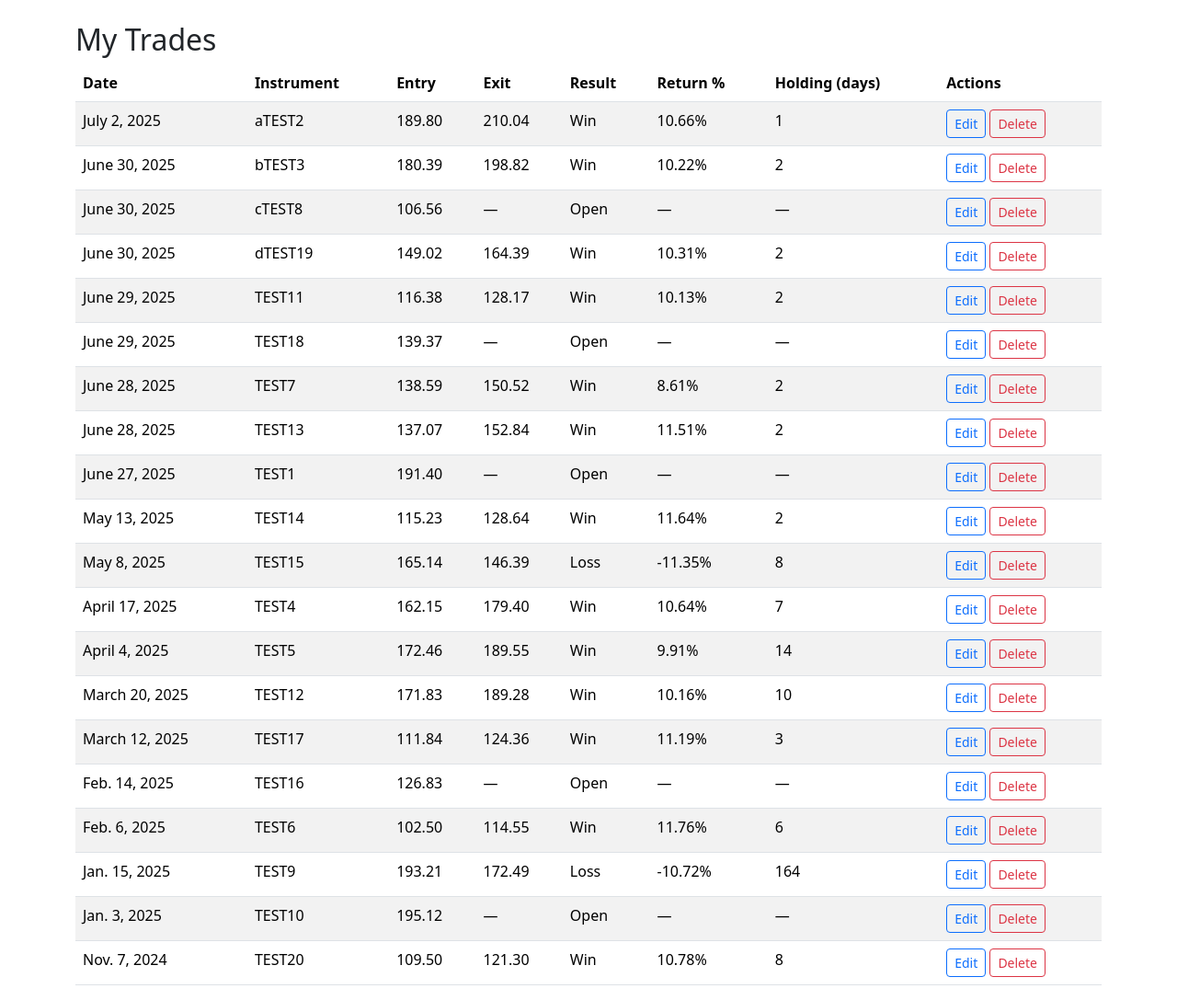
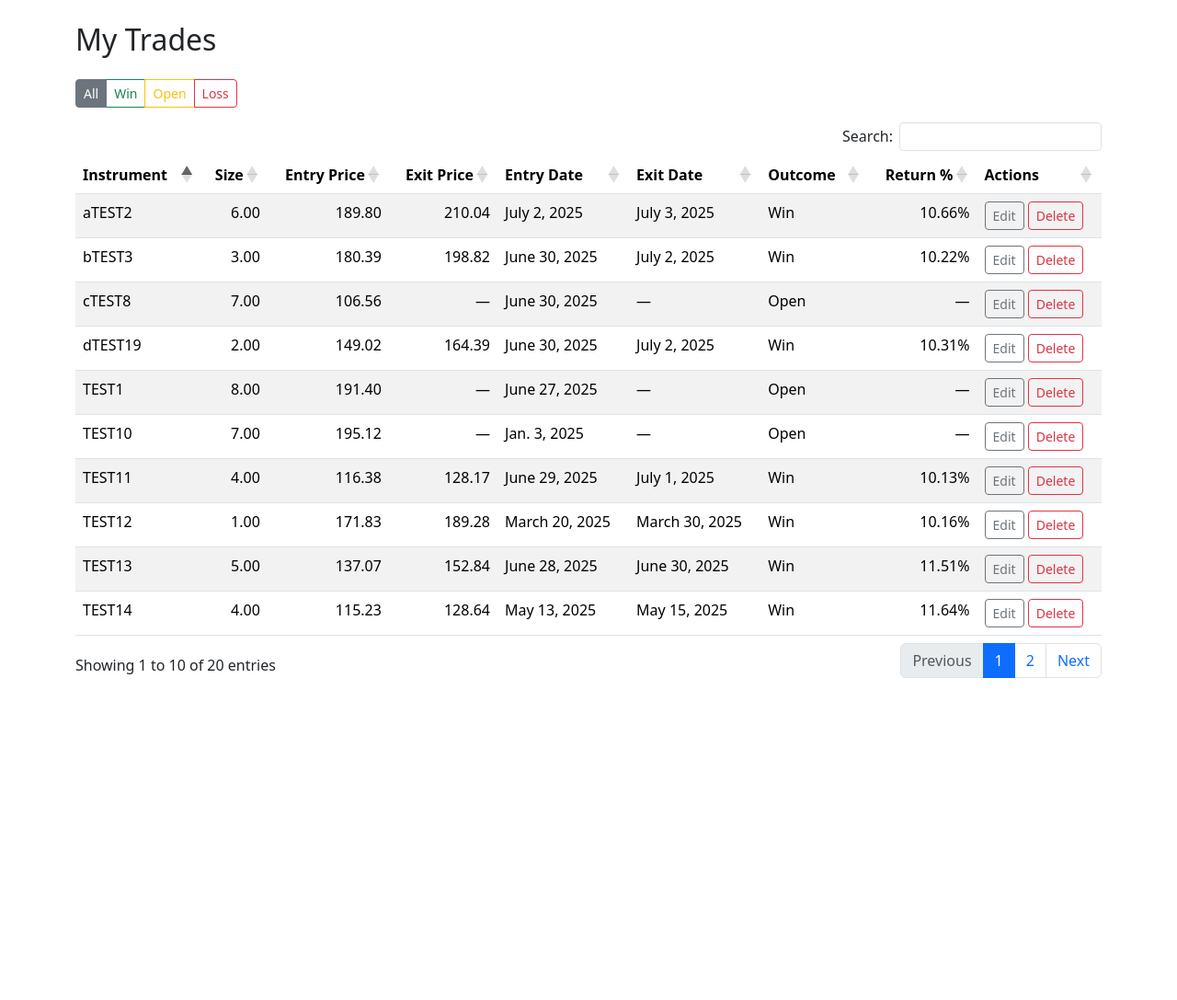
Before and after one commit to carlssonanton87/milestone-project-3, a Django app: page /trades/ in a window 1280 px wide. Shown: the part 56-1143 px from the top of the page at 92% size. After the commit the page ends 793 px from the top, so only its background shows below. Run offline with Django 5.2, Linux system fonts and the light colour scheme; a user stored in the database is signed in; data comes from the database, SQL or seed files in the repository; both versions use the stored data as it was after the commit; some libraries are stand-ins or nearby versions.

Commit message:
Added sorting and filter buttons in trade list

```diff
--- a/trades/templates/trades/base.html
+++ b/trades/templates/trades/base.html
@@ -12,6 +12,8 @@
     <!-- ✅ Bootstrap Icons -->
     <link rel="stylesheet" href="https://cdn.jsdelivr.net/npm/bootstrap-icons@1.10.5/font/bootstrap-icons.css">
 
+    <!-- Allow pages to inject page-specific CSS here -->
+    {% block extra_css %}{% endblock %}
 </head>
 <style>
 
@@ -128,5 +130,8 @@
 <!-- Chart.js -->
 <script src="https://cdn.jsdelivr.net/npm/chart.js"></script>
 
+  <!-- Allow pages to inject page-specific JS here -->
+  {% block extra_js %}{% endblock %}
+
 </body>
 </html>
--- a/trades/templates/trades/dashboard.html
+++ b/trades/templates/trades/dashboard.html
@@ -240,8 +240,8 @@ if (params.get('range') === 'all') {
     const start = values[0];
     const end = values[1];
 
-    // startLabel.textContent = new Date(start).toISOString().split('T')[0];
-    // endLabel.textContent = new Date(end).toISOString().split('T')[0];
+     startLabel.textContent = new Date(start).toISOString().split('T')[0];
+     endLabel.textContent = new Date(end).toISOString().split('T')[0];
 
     const params = new URLSearchParams(window.location.search);
     params.set('start', start);
--- a/trades/templates/trades/trade_list.html
+++ b/trades/templates/trades/trade_list.html
@@ -1,31 +1,66 @@
 {% extends 'trades/base.html' %}
 
+{% block extra_css %}
+<link
+  rel="stylesheet"
+  href="https://cdn.datatables.net/1.13.6/css/dataTables.bootstrap5.min.css"/>
+{% endblock %}
+
 {% block content %}
-<h2>My Trades</h2>
+<h2 class="mb-4">My Trades</h2>
 
-<table class="table table-striped table-hover">
+<!-- ─────────── Outcome Filter Buttons ─────────── -->
+<div class="mb-3">
+  <div class="btn-group" role="group" aria-label="Outcome filter">
+    <!-- data-outcome="" clears the filter -->
+    <button type="button"
+            class="btn btn-sm btn-outline-secondary active"
+            data-outcome="">
+      All
+    </button>
+    <button type="button"
+            class="btn btn-sm btn-outline-success"
+            data-outcome="Win">
+      Win
+    </button>
+    <button type="button"
+            class="btn btn-sm btn-outline-warning"
+            data-outcome="Open">
+      Open
+    </button>
+    <button type="button"
+            class="btn btn-sm btn-outline-danger"
+            data-outcome="Loss">
+      Loss
+    </button>
+  </div>
+</div>
+
+<table id="trades-table" class="table table-striped">
   <thead>
     <tr>
-            <th>Date</th>
       <th>Instrument</th>
-            <th>Entry</th>
-            <th>Exit</th>
-            <th>Result</th>
-            <th>Return %</th>
-            <th>Holding (days)</th>
+      <th class="text-end">Size</th>
+      <th class="text-end">Entry Price</th>
+      <th class="text-end">Exit Price</th>
+      <th>Entry Date</th>
+      <th>Exit Date</th>
+      <th>Outcome</th>
+      <th class="text-end">Return %</th>
       <th>Actions</th>
     </tr>
-
   </thead>
   <tbody>
     {% for trade in trades %}
     <tr>
+      <td>{{ trade.instrument }}</td>
+      <td class="text-end">{{ trade.position_size }}</td>
+      <td class="text-end">{{ trade.entry_price }}</td>
+      <td class="text-end">{{ trade.exit_price|default:"—" }}</td>
       <td>{{ trade.entry_date }}</td>
-            <td>{{ trade.instrument }}</td>
-            <td>{{ trade.entry_price }}</td>
-            <td>{{ trade.exit_price|default:"—" }}</td>
+      <td>{{ trade.exit_date|default:"—" }}</td>
       <td>{{ trade.outcome|capfirst }}</td>
-            <td>
+      <td class="text-end">
         {% if trade.return_percent %}
           {{ trade.return_percent|floatformat:2 }}%
         {% else %}
@@ -33,31 +68,42 @@
         {% endif %}
       </td>
       <td>
-                {% if trade.holding_days %}
-                    {{ trade.holding_days }}
-                {% else %}
-                    —
-                {% endif %}
+        <a href="{% url 'edit_trade' trade.pk %}"  class="btn btn-sm btn-outline-secondary">Edit</a>
+        <a href="{% url 'delete_trade' trade.pk %}" class="btn btn-sm btn-outline-danger">Delete</a>
       </td>
-                <td>
-
-
-                 {% if trade.pk %}
-  <a href="{% url 'edit_trade' trade.pk %}" class="btn btn-sm btn-outline-primary">Edit</a>
-  <a href="{% url 'delete_trade' trade.pk %}" class="btn btn-sm btn-outline-danger">Delete</a>
-{% else %}
-  <span class="text-muted">Invalid trade</span>
-{% endif %}
-            </td>
-
     </tr>
-        {% empty %}
-        <tr>
-            <td colspan="7">You haven't logged any trades yet.</td>
-        </tr>
-
-
     {% endfor %}
   </tbody>
 </table>
 {% endblock %}
+
+{% block extra_js %}
+<script src="https://cdn.datatables.net/1.13.6/js/jquery.dataTables.min.js"></script>
+<script src="https://cdn.datatables.net/1.13.6/js/dataTables.bootstrap5.min.js"></script>
+<script>
+  $(document).ready(function() {
+    // initialize the table
+    const table = $('#trades-table').DataTable({
+      pageLength: 10,
+      lengthChange: false,
+      ordering: true,
+      searching: true,
+      columnDefs: [
+        { targets: [1,2,3,7], className: 'dt-body-right' }
+      ]
+    });
+
+    // handle filter button clicks
+    $('.btn-group button').on('click', function() {
+      // read the data-outcome attribute
+      const val = $(this).data('outcome');
+      // apply search on the 7th column (zero-indexed)
+      table.column(6).search(val).draw();
+
+      // update button active classes
+      $('.btn-group button').removeClass('active');
+      $(this).addClass('active');
+    });
+  });
+</script>
+{% endblock %}
--- a/trades/views.py
+++ b/trades/views.py
@@ -7,7 +7,7 @@ from django.contrib.auth.forms import UserCreationForm
 from django.contrib.auth import login
 from django.contrib.auth import logout
 from django.contrib import messages
-from django.shortcuts import redirect
+from django.shortcuts import redirect, render
 from collections import defaultdict
 from django.utils.safestring import mark_safe
 import json
@@ -149,12 +149,13 @@ def dashboard(request):
 
 @login_required
 def trade_list(request):
-    """
-    Displays a list of all trades for the logged-in user.
-    Sorted by most recent entry date first.
-    """
     trades = Trade.objects.filter(user=request.user).order_by('-entry_date')
-    return render(request, 'trades/trade_list.html', {'trades': trades})
+    # Grab a sorted, distinct list of instruments for the dropdown filter
+    instruments = trades.values_list('instrument', flat=True).distinct().order_by('instrument')
+    return render(request, 'trades/trade_list.html', {
+        'trades': trades,
+        'instruments': instruments,
+    })
 
 
 @login_required
```
Also changed, not shown: db.sqlite3. Lines whose indentation alone changed are shown as unchanged.
